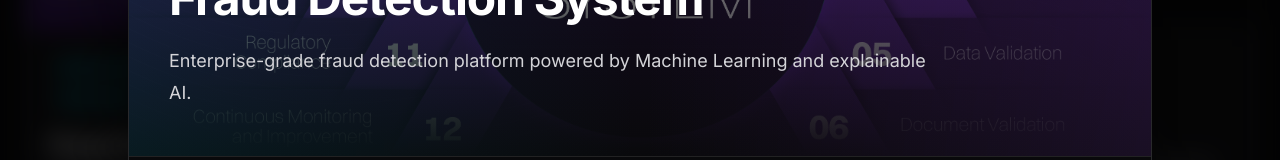
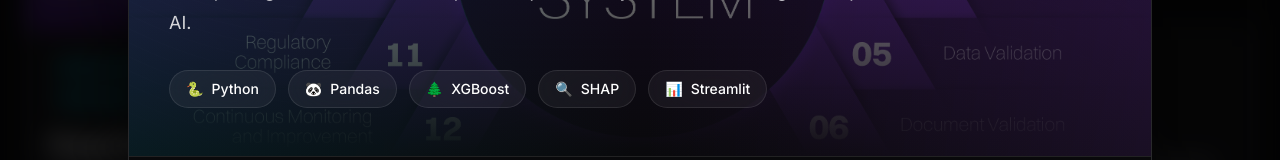
Before and after one commit to Harikrushnareddyvangala/project-titan, a Next.js app in the folder apps/web/: page / in a window 1280 px wide. Both pictures are taken after a click on the element 218 px from the left and 7745 px from the top of the page. Shown: the part 7650-7810 px from the top of the page. Built offline with nearby package versions, Linux system fonts and the light colour scheme; no server answers.

Commit message:
feat(project-hero): introduce animated technology badges
- Add premium technology badge component
- Animate badge entrance with staggered motion
- Add hover lift and glow interactions
- Display technology-specific icons
- Improve project hero visual hierarchy

```diff
--- a/apps/web/src/components/sections/Projects/ProjectModal/ProjectHero.tsx
+++ b/apps/web/src/components/sections/Projects/ProjectModal/ProjectHero.tsx
@@ -3,6 +3,47 @@
 import Image from "next/image";
 import { motion } from "framer-motion";
 import type { GithubRepository } from "@/types/github";
+
+const technologyIcons: Record<
+  string,
+  string
+> = {
+  Python: "🐍",
+
+  TypeScript: "📘",
+
+  JavaScript: "🟨",
+
+  React: "⚛️",
+
+  "Next.js": "▲",
+
+  Tailwind: "💨",
+
+  Docker: "🐳",
+
+  PostgreSQL: "🐘",
+
+  MongoDB: "🍃",
+
+  Redis: "🟥",
+
+  Streamlit: "📊",
+
+  Pandas: "🐼",
+
+  NumPy: "📐",
+
+  XGBoost: "🌲",
+
+  SHAP: "🔍",
+
+  "Power BI": "📈",
+
+  OpenAI: "🤖",
+
+  "Scikit-learn": "🧠",
+};
 
 interface ProjectHeroProps {
   title: string;
@@ -10,6 +51,8 @@ interface ProjectHeroProps {
   image: string;
 
   repository?: GithubRepository | null;
+
+  technologies: string[];
 }
 function HeroBadge({
   label,
@@ -42,11 +85,66 @@ function HeroBadge({
     </div>
   );
 }
+
+function TechnologyBadge({
+  technology,
+}: {
+  technology: string;
+}) {
+  return (
+    <motion.div
+      variants={{
+        hidden: {
+          opacity: 0,
+          y: 15,
+        },
+        visible: {
+          opacity: 1,
+          y: 0,
+        },
+      }}
+      whileHover={{
+        scale: 1.08,
+        y: -4,
+      }}
+      transition={{
+        type: "spring",
+        stiffness: 350,
+      }}
+      className="
+        rounded-full
+        border
+        border-white/10
+        bg-white/5
+        px-4
+        py-2
+        text-sm
+        font-medium
+        text-white
+        backdrop-blur-xl
+        transition-all
+        duration-300
+        hover:border-cyan-400
+        hover:bg-cyan-500/10
+        hover:text-cyan-300
+      "
+    >
+      <span>
+  {technologyIcons[technology] ?? "⚡"}
+</span>
+
+<span className="ml-2">
+  {technology}
+</span>
+    </motion.div>
+  );
+}
 export function ProjectHero({
   title,
   summary,
   image,
   repository,
+  technologies
 }: ProjectHeroProps) {
   return (
     <div className="relative h-[420px] w-full overflow-hidden rounded-t-3xl">
@@ -141,6 +239,27 @@ export function ProjectHero({
   </div>
 )}
 
+<motion.div
+  className="mt-8 flex flex-wrap gap-3"
+  initial="hidden"
+  animate="visible"
+  variants={{
+    hidden: {},
+    visible: {
+      transition: {
+        staggerChildren: 0.08,
+      },
+    },
+  }}
+>
+  {technologies.map((technology) => (
+    <TechnologyBadge
+      key={technology}
+      technology={technology}
+    />
+  ))}
+</motion.div>
+
       </div>
     </div>
   );
--- a/apps/web/src/components/sections/Projects/ProjectModal/ProjectModal.tsx
+++ b/apps/web/src/components/sections/Projects/ProjectModal/ProjectModal.tsx
@@ -218,6 +218,7 @@ if (!project) {
   summary={project.summary}
   image={project.screenshots[0]}
   repository={repository}
+  technologies={project.technologies}
 />
 <div className="sticky top-0 z-30">
   <ProjectNavigation
```
